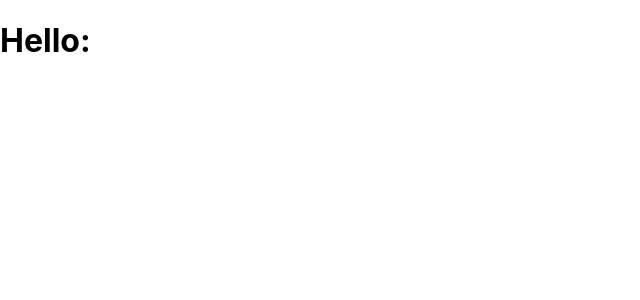
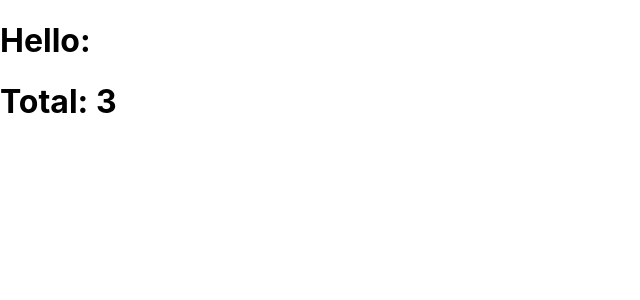
Before and after one commit to nbt311/practice_day3_react, a React (Create React App) app: page / in a window 1280 px wide. Shown: the top 300 px of the page, without its empty margins (0-640 px from the left). Built offline with nearby package versions, Linux system fonts and the light colour scheme.

Commit message:
Create AddCoponent.js

```diff
--- a/src/App.js
+++ b/src/App.js
@@ -1,10 +1,12 @@
 import Welcome from "./components/Welcome";
+import AddComponent from "./components/AddComponent";
 
 
 function App() {
   return (
   <div>
     <Welcome/>
+    <AddComponent firstNumber={1} secondNumber={2} />
   </div>
   );
 }
--- /dev/null
+++ b/src/components/AddComponent.js
@@ -0,0 +1,7 @@
+import {Component} from 'react';
+class AddComponent extends Component {
+    render() {
+        return <h1>Total: {this.props.firstNumber + this.props.secondNumber}</h1>
+    }
+}
+export default AddComponent;
```
